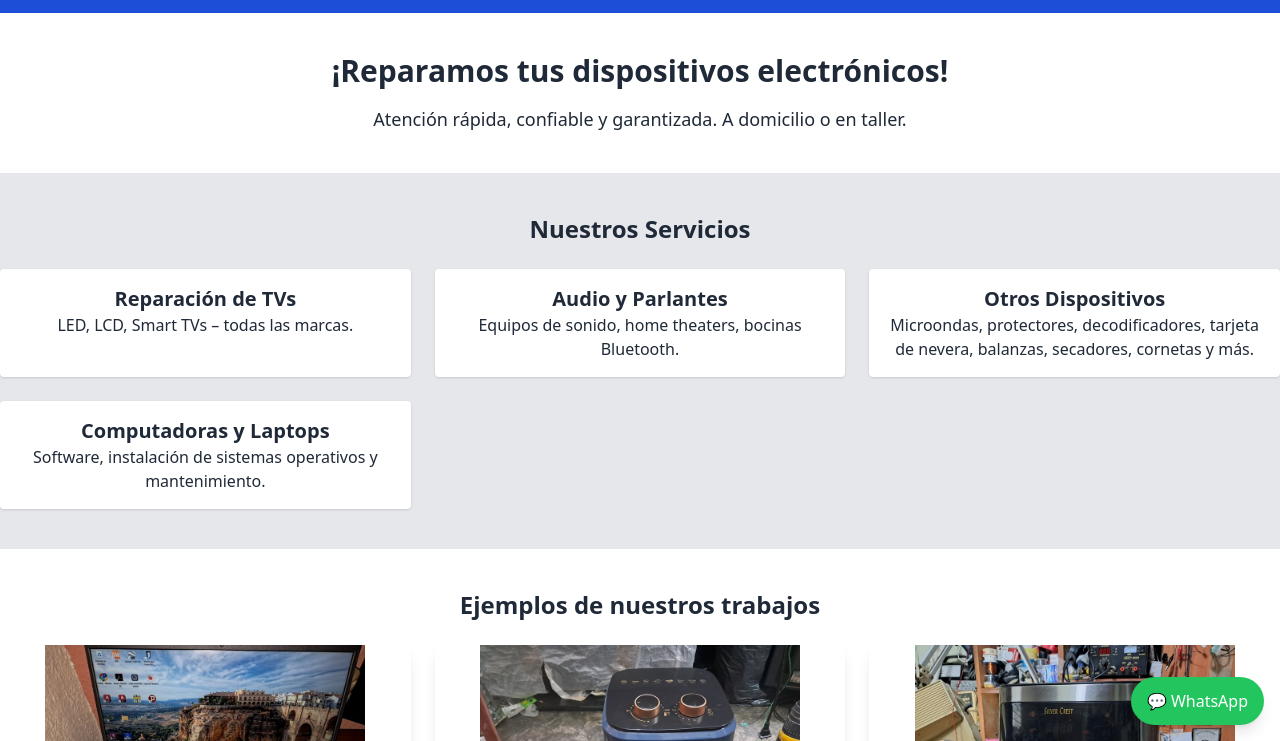
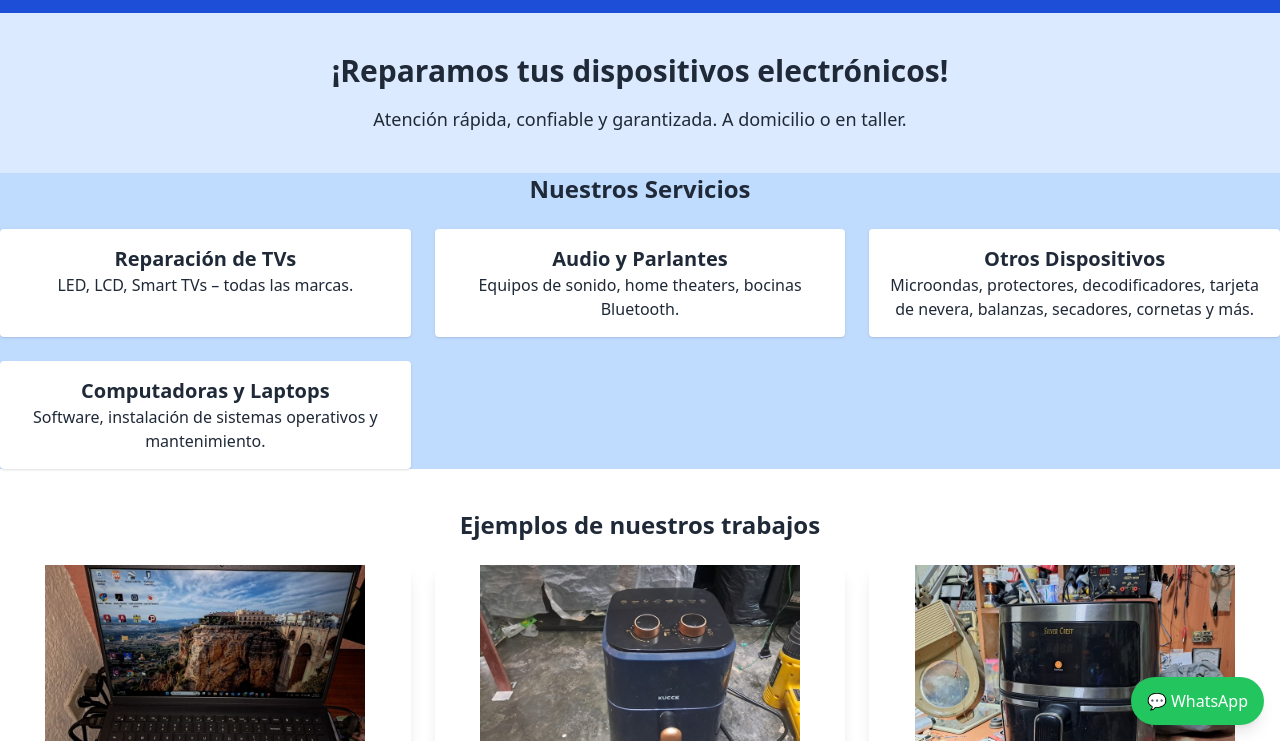
Before and after one commit to fp-servicio/tecnico, a plain HTML site: page index.html in a window 1280 px wide. Shown: the part 59-800 px from the top of the page. Drawn offline with nearby package versions, Linux system fonts and the light colour scheme.

Commit message:
Add files via upload
Signed-off-by: fp-servicio <FREDDYPINO@hotmail.com>

```diff
--- a/index.html
+++ b/index.html
@@ -13,7 +13,7 @@
 <div class="container mx-auto flex justify-between items-center">
 
 <div class="flex items-center space-x-2">
-  <img src="imagentvre.png" alt="Icono" class="w-10 h-auto">
+  <img src="imagen tv re.png" alt="Icono" class="w-10 h-auto">
   <h1 class="text-xl font-bold">Servicio Técnico de Electrónica (Freddy)</h1>
 </div>
 
@@ -25,11 +25,11 @@
 </nav>
 </div>
 </header>
-<section class="py-10 text-center bg-white" id="inicio">
+<section class="py-10 text-center bg-blue-100" id="inicio">
 <h2 class="text-3xl font-bold mb-4">¡Reparamos tus dispositivos electrónicos!</h2>
 <p class="text-lg">Atención rápida, confiable y garantizada. A domicilio o en taller.</p>
 </section>
-<section class="py-10 bg-gray-200" id="servicios">
+<section class="bg-blue-200" id="servicios">
 <div class="container mx-auto text-center">
 <h2 class="text-2xl font-bold mb-6">Nuestros Servicios</h2>
 <div class="grid grid-cols-1 md:grid-cols-3 gap-6">
```
